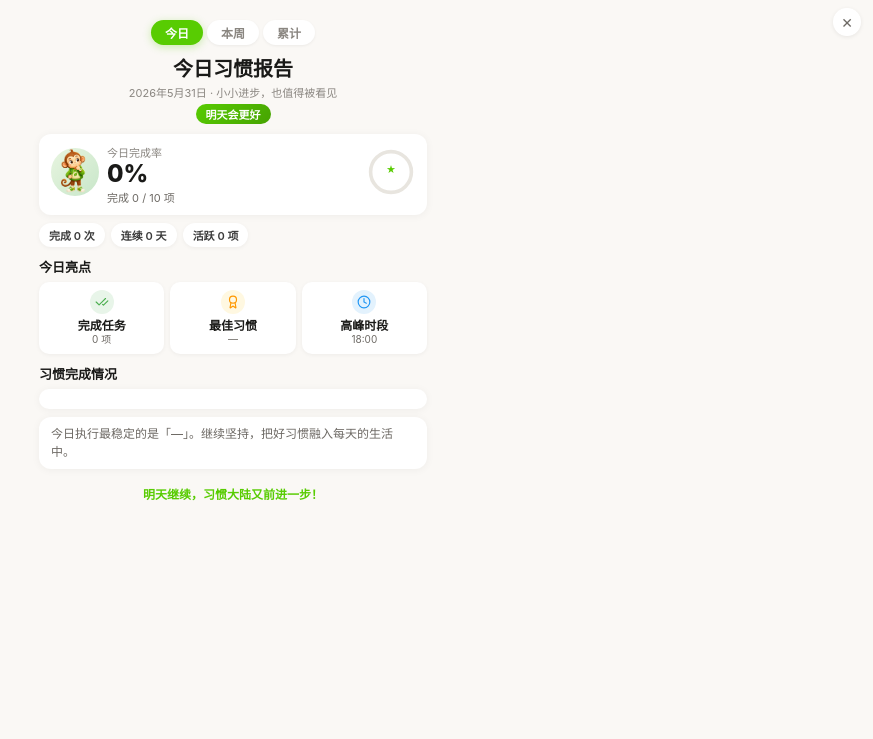
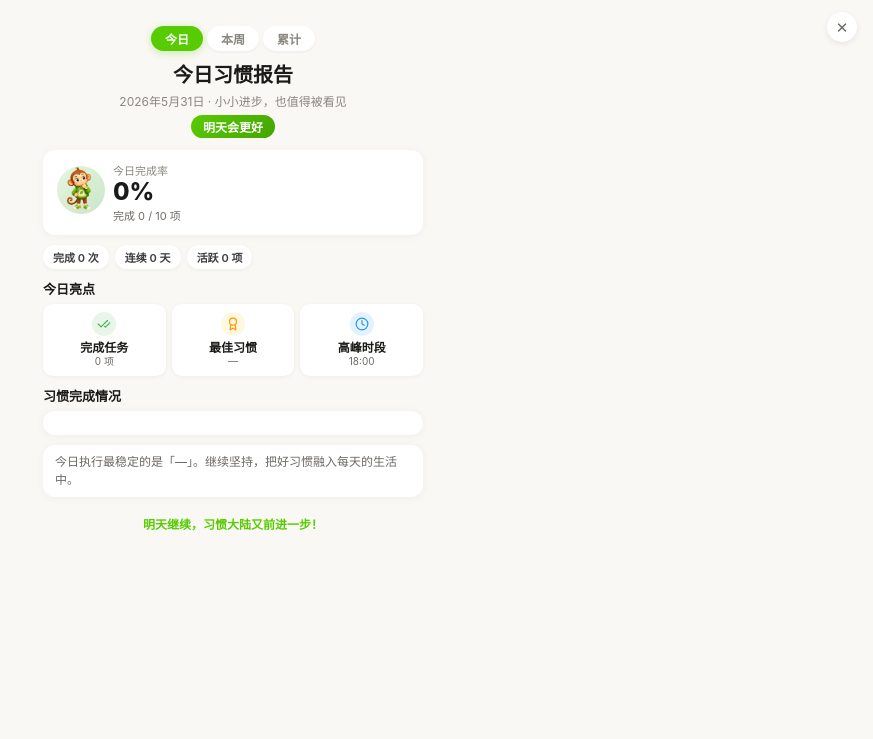
Before and after one commit to ttmouse/mini-habits, a website: page index.html in a window 1280 px wide. Both pictures are taken after a click on the element "今日 0". Shown: the top 739 px of the page, without its empty margins (407-1280 px from the left). Drawn offline with Linux system fonts and the light colour scheme.

Commit message:
报告改用Lucide图标+去掉环形进度+调整间距

```diff
--- a/index.html
+++ b/index.html
@@ -468,22 +468,20 @@ button:disabled{opacity:.4!important;pointer-events:none}
 .hdetail-actions{display:flex;flex-direction:column;gap:var(--s1);margin-top:var(--s3)}
 /* ===== 今日报告 ===== */
 .report-overlay{position:fixed;top:0;left:0;right:0;bottom:0;z-index:999;background:#faf8f5;overflow-y:auto;-webkit-overflow-scrolling:touch}
-.report-scroll{max-width:420px;margin:0 auto;padding:12px 16px 24px;position:relative}
-.report-close{position:fixed;top:8px;right:12px;width:28px;height:28px;border-radius:50%;background:#fff;box-shadow:0 1px 4px rgba(0,0,0,.08);display:flex;align-items:center;justify-content:center;font-size:14px;color:var(--text-secondary);cursor:pointer;z-index:10}
-.r-top{text-align:center;padding:8px 0 10px}
+.report-scroll{max-width:420px;margin:0 auto;padding:16px 20px 32px;position:relative}
+.report-close{position:fixed;top:12px;right:16px;width:30px;height:30px;border-radius:50%;background:#fff;box-shadow:0 2px 6px rgba(0,0,0,.08);display:flex;align-items:center;justify-content:center;font-size:15px;color:var(--text-secondary);cursor:pointer;z-index:10}
+.r-top{text-align:center;padding:10px 0 12px}
 .r-title{font-size:20px;font-weight:800;color:#1a1a18}
-.r-sub{font-size:11px;color:#8a8680;margin-top:2px}
-.r-score-tag{display:inline-block;background:linear-gradient(135deg,#58CC02,#46a302);color:#fff;font-size:11px;font-weight:700;padding:2px 10px;border-radius:12px;margin-top:4px}
-.r-card{background:#fff;border-radius:12px;padding:10px 12px;box-shadow:0 1px 8px rgba(0,0,0,.05);margin-bottom:8px}
+.r-sub{font-size:12px;color:#8a8680;margin-top:4px}
+.r-score-tag{display:inline-block;background:linear-gradient(135deg,#58CC02,#46a302);color:#fff;font-size:12px;font-weight:700;padding:3px 12px;border-radius:14px;margin-top:6px}
+.r-card{background:#fff;border-radius:12px;padding:12px 14px;box-shadow:0 1px 8px rgba(0,0,0,.05);margin-bottom:10px}
 .r-summary{display:flex;align-items:center;gap:8px}
 .r-summary-left{flex-shrink:0}
 .r-mascot-img{width:48px;height:48px;border-radius:50%;object-fit:cover;background:linear-gradient(135deg,#e8f5e0,#c8e6c9)}
-.r-summary-right{flex:1;min-width:0;position:relative;padding-right:56px}
+.r-summary-right{flex:1;min-width:0}
 .r-summary-label{font-size:11px;color:#8a8680}
 .r-summary-pct{font-size:24px;font-weight:800;color:#1a1a18;line-height:1.2}
 .r-summary-detail{font-size:11px;color:#6d6964}
-.r-ring{position:absolute;right:0;top:50%;transform:translateY(-50%)}
-.r-ring svg{width:48px;height:48px}
 .r-capsules{display:flex;gap:6px;margin-bottom:10px;flex-wrap:wrap}
 .r-cap{background:#fff;border-radius:14px;padding:4px 10px;font-size:11px;font-weight:600;color:#3c3c3c;box-shadow:0 1px 4px rgba(0,0,0,.05)}
 .r-section-title{font-size:13px;font-weight:700;color:#1a1a18;margin-bottom:6px}
@@ -494,7 +492,8 @@ button:disabled{opacity:.4!important;pointer-events:none}
 .r-hl-text strong{display:block;font-size:12px;color:#1a1a18}
 .r-record{display:flex;align-items:center;gap:8px;padding:6px 0;border-bottom:1px solid #f2f0eb}
 .r-record:last-child{border-bottom:none}
-.r-rec-icon{width:24px;height:24px;border-radius:8px;background:#f7f6f3;display:flex;align-items:center;justify-content:center;font-size:11px;flex-shrink:0}
+.r-rec-icon{width:28px;height:28px;border-radius:8px;background:#f7f6f3;display:flex;align-items:center;justify-content:center;flex-shrink:0}
+.r-rec-icon svg{width:16px;height:16px;color:var(--text-secondary)}
 .r-rec-body{flex:1;min-width:0}
 .r-rec-top{display:flex;justify-content:space-between;align-items:center;margin-bottom:2px}
 .r-rec-text{font-size:12px;font-weight:600;color:#1a1a18}
@@ -1781,14 +1780,14 @@ function showReport(type) {
     if (c > 0) streak++; else break;
   }
 
-  const iconColors = ['#e8f5e0','#fff8e1','#e3f2fd','#fce4ec','#f3e5f5'];
   const maxCount = Math.max(_maxCount, 1);
   const recordsHtml = habitRecords.slice(0, 5).map((r, idx) => {
     const pct = Math.round((r.done / maxCount) * 100);
     const badge = r.badge ? `<span class="r-badge">${r.badge}</span>` : '';
-    const firstChar = r.text.replace(/[0-9-]/g,'').trim()[0] || '·';
+    const lucideName = getTaskIcon(r.text);
+    r._icon = lucideName;
     return `<div class="r-record">
-      <div class="r-rec-icon" style="background:${iconColors[idx%5]}">${firstChar}</div>
+      <div class="r-rec-icon"><i data-lucide="${lucideName}" style="width:14px;height:14px"></i></div>
       <div class="r-rec-body">
         <div class="r-rec-top"><span class="r-rec-text">${r.text}</span><span class="r-rec-num">${r.done} 次</span></div>
         <div class="r-rec-bar-bg"><div class="r-rec-bar-fill" style="width:${pct}%"></div></div>
@@ -1820,7 +1819,6 @@ function showReport(type) {
           <div class="r-summary-label">今日完成率</div>
           <div class="r-summary-pct">${rate}%</div>
           <div class="r-summary-detail">完成 ${todayDone} / ${Math.max(todayDone, 10)} 项</div>
-          <div class="r-ring"><svg viewBox="0 0 80 80" width="64" height="64"><circle cx="40" cy="40" r="34" fill="none" stroke="var(--n150)" stroke-width="6"/><circle cx="40" cy="40" r="34" fill="none" stroke="var(--primary)" stroke-width="6" stroke-dasharray="${2*Math.PI*34}" stroke-dashoffset="${2*Math.PI*34*(1-rate/100)}" transform="rotate(-90 40 40)" stroke-linecap="round"/><text x="40" y="42" text-anchor="middle" font-size="16" font-weight="700" fill="var(--primary)">★</text></svg></div>
         </div>
       </div>
 
```
